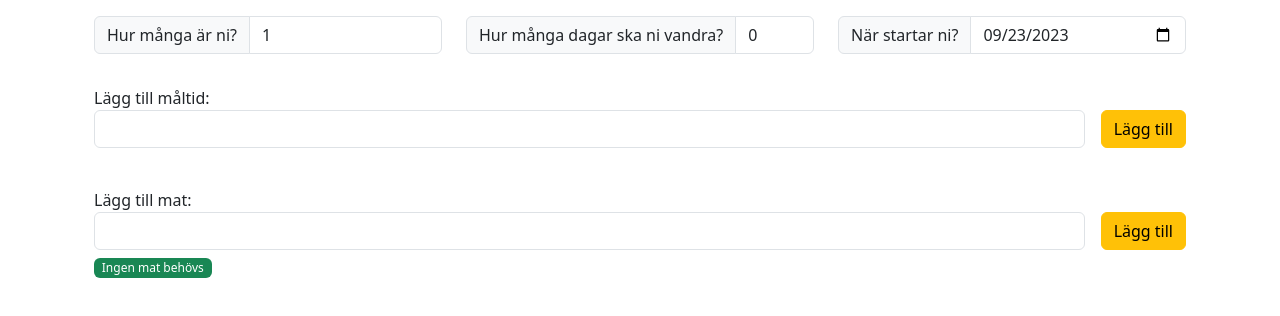
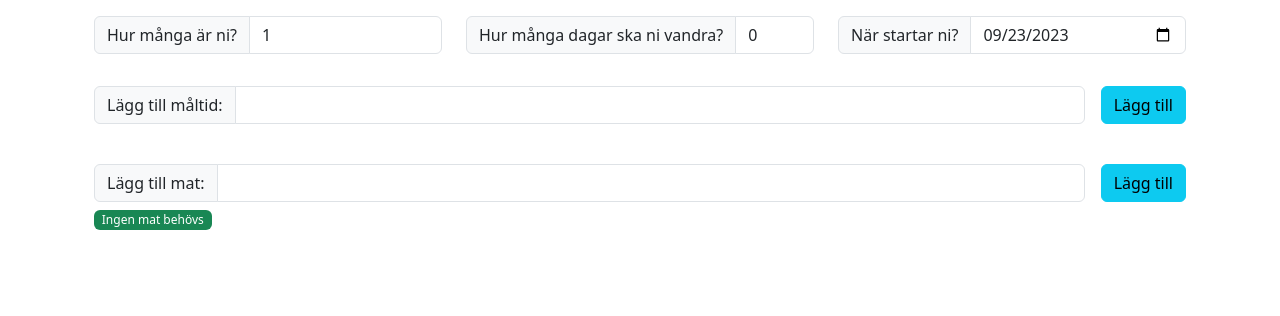
Before and after one commit to jannikarlsson/hiking-meals, a React (Create React App) app: page / in a window 1280 px wide. Shown: the top 316 px of the page. Built offline with nearby package versions, Linux system fonts and the light colour scheme.

Commit message:
Design tweaks

```diff
--- a/src/components/Day.js
+++ b/src/components/Day.js
@@ -39,8 +39,8 @@ function Day({ date, dayNumber, updatePlanData }) {
 
     return (
         <>
-        <div className="card mt-3">
-            <div className="card-header pt-3 bg-info">
+        <div className="card mt-3 bg-light">
+            <div className="card-header pt-3">
                 <h5 className="card-title">Dag {dayNumber}</h5>
                 <h6 className="card-subtitle mb-2 text-muted">{date.toLocaleDateString()}</h6>
             </div>
--- a/src/components/Select.js
+++ b/src/components/Select.js
@@ -24,9 +24,11 @@ function Select({ changeFunction, items, header }) {
 
 
     return (
-        <div className="mt-3"><div>{header}</div>
+        <div className="mt-3">
         <div className="d-flex justify-content-between gap-3">
             <div className="d-flex flex-grow-1">
+                <div className="input-group">
+                <span className="input-group-text">{header}</span>
                     <input
                         className="form-control"
                         type="text"
@@ -35,8 +37,9 @@ function Select({ changeFunction, items, header }) {
                         onKeyUp={handleKeyPress}
                     />
                 </div>
+            </div>
             <div className="d-flex">
-                <button className="btn btn-warning" type="submit" onClick={handleSubmit}>Lägg till</button>
+                <button className="btn btn-info" type="submit" onClick={handleSubmit}>Lägg till</button>
             </div>
         </div>
         <div className="mt-2 d-inline-flex flex-wrap">{renderChips}</div></div>
```
Lines whose indentation alone changed are shown as unchanged.
